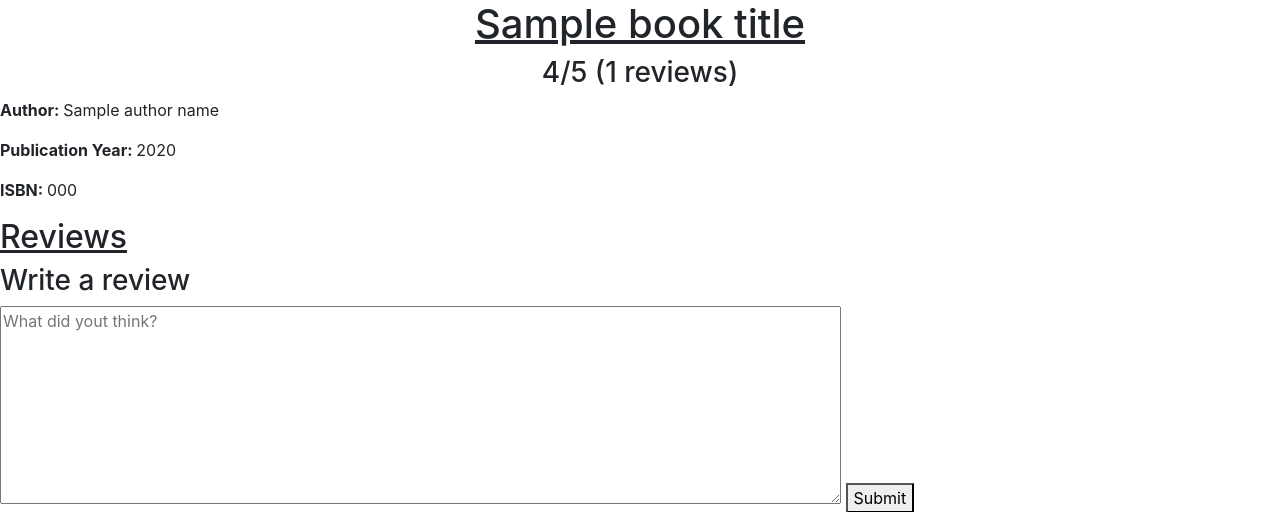
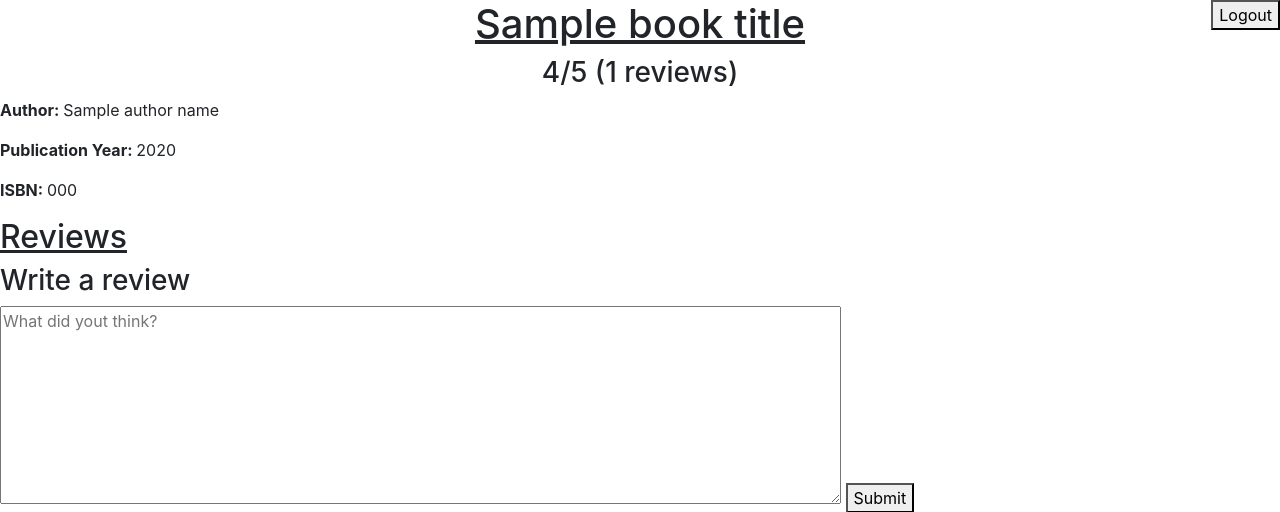
Before and after one commit to SHorne41/Project1, a Flask app: template templates/booksTemplate.html in a window 1280 px wide. Shown: the top 512 px of the page. Run offline with Flask 2, Linux system fonts and the light colour scheme; the template is opened without the code that fills it: most values are stand-ins (such as "Sample title", 1, 10 or a date in 2020); some libraries are stand-ins or nearby versions.

Commit message:
Users can now logout from all pages except login/registration pages

```diff
--- a/templates/booksTemplate.html
+++ b/templates/booksTemplate.html
@@ -1,4 +1,4 @@
-{%extends "layout.html"%}
+{%extends "logout.html"%}
 
 {%block heading%}
 <h1 style="text-align: center;"><u>{{bookTitle}}</u></h1>
--- a/templates/searchResult.html
+++ b/templates/searchResult.html
@@ -1,4 +1,4 @@
-{%extends "layout.html"%}
+{%extends "logout.html"%}
 
 {%block heading%}
 <h1 style="text-align: center;">Search Results</h1>
```
